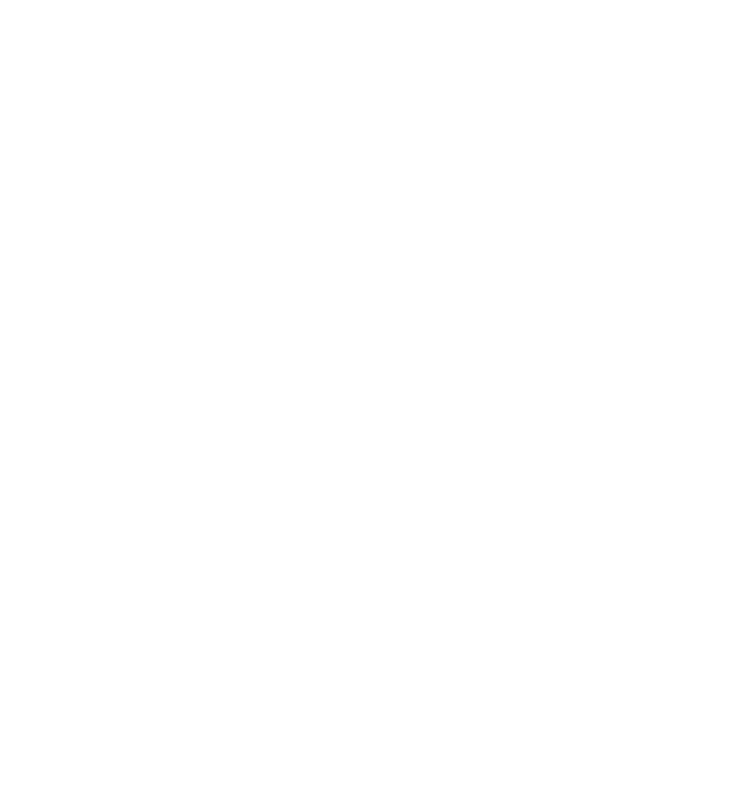
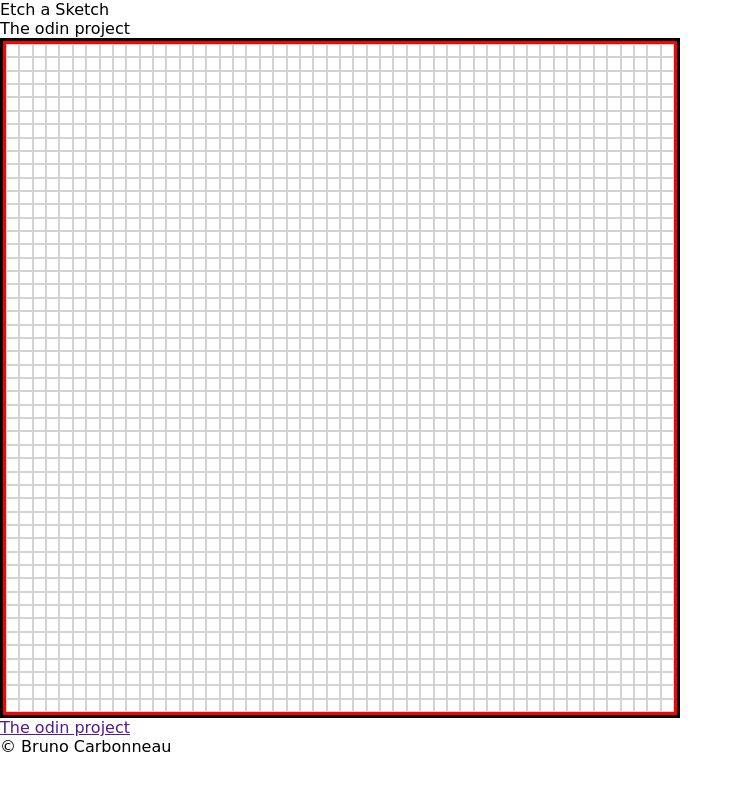
Before and after one commit to carbo5/Etch-a-Sketch, a plain HTML site: page index.html in a window 1280 px wide. Shown: the whole page, without its empty margins (0-743 px from the left). Drawn offline with Linux system fonts and the light colour scheme; a web font is replaced by a local one.

Commit message:
Finishing the design and the function to create the grid

```diff
--- a/css/style.css
+++ b/css/style.css
@@ -1,3 +1,33 @@
+*{
+    box-sizing: border-box;
+}
+
+
 body{
     font-family: 'Sansita Swashed', cursive;
 }
+
+#game-container{
+    display: flex;
+    width: 85vh;
+    height: 85vh;
+    border: 3px solid black;
+}
+
+
+
+#red-container{
+    display: flex;
+    flex-direction: row;
+    flex-wrap: wrap;
+    justify-content: flex-start;
+    width: 100%;
+    height: 100%;
+    border: 3px solid red;
+    background-color: white;
+}
+
+.gridDiv{
+    border: 1px solid lightgrey;
+    background-color: white;
+}
--- a/index.html
+++ b/index.html
@@ -1,13 +1,48 @@
 <!DOCTYPE html>
 <html lang="en">
+
 <head>
     <meta charset="UTF-8">
     <meta name="viewport" content="width=device-width, initial-scale=1.0">
     <title>Etch-a-Sketch</title>
+    <link rel="stylesheet" href="./css/reset.css">
+    <link rel="stylesheet" href="./css/style.css">
     <link rel="preconnect" href="https://fonts.gstatic.com">
     <link href="https://fonts.googleapis.com/css2?family=Sansita+Swashed:wght@300&display=swap" rel="stylesheet">
 </head>
+
 <body>
+    <header>
+        <h1>Etch a Sketch</h1>
+        <p>The odin project</p>
+    </header>
 
+    <main>
+        <div class="container">
+            <section>
+
+            </section>
+            <section>
+                <div id="game-container">
+
+                        <div id="red-container"></div>
+
+                </div>
+
+
+            </section>
+
+        </div>
+
+    </main>
+
+    <footer>
+        <p><a href="">The odin project</a></p>
+        <p>&copy Bruno Carbonneau</p>
+    </footer>
+
+
+    <script src="./js/etch_a_sketch.js"></script>
 </body>
+
 </html>
--- a/js/etch_a_sketch.js
+++ b/js/etch_a_sketch.js
@@ -0,0 +1,43 @@
+var grid = document.querySelector('#red-container');
+
+console.log(grid.clientWidth);
+console.log(grid);
+
+
+
+
+function makeGrid(height, width, nbSquare){
+
+    const redDiv = document.querySelector('#red-container');
+    const remBorder = 2 * nbSquare;
+
+   // let divWidth =  (width - 14 - remBorder) / nbSquare;
+
+   let divWidth =  width / nbSquare;
+
+    console.log(divWidth);
+
+
+  //  let divHeight = (height - 14 - remBorder) / nbSquare;
+
+  let divHeight = height / nbSquare;
+
+    console.log(divHeight);
+    const totalSquare =  nbSquare * nbSquare;
+
+    for(let i = 0; i < totalSquare; i++){
+       // console.log('div');
+        squareDiv = document.createElement('div');
+        squareDiv.classList.add('gridDiv');
+
+        squareDiv.style.width = divWidth + 'px';
+        squareDiv.style.height = divHeight + 'px';
+       // squareDiv.style.border = '1px solid ligthgrey';
+
+
+        redDiv.appendChild(squareDiv);
+    }
+
+}
+
+makeGrid(grid.clientHeight, grid.clientWidth, 50);
```
